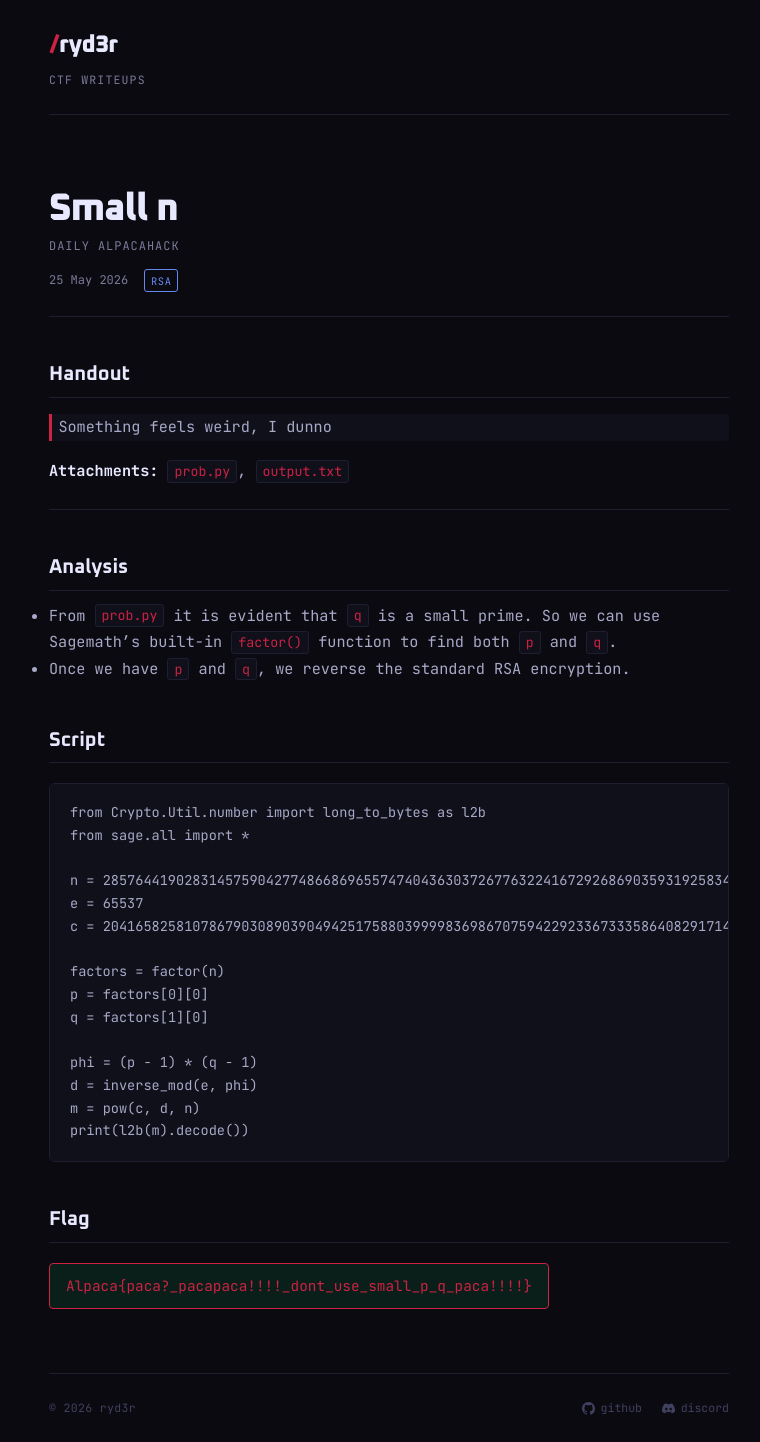
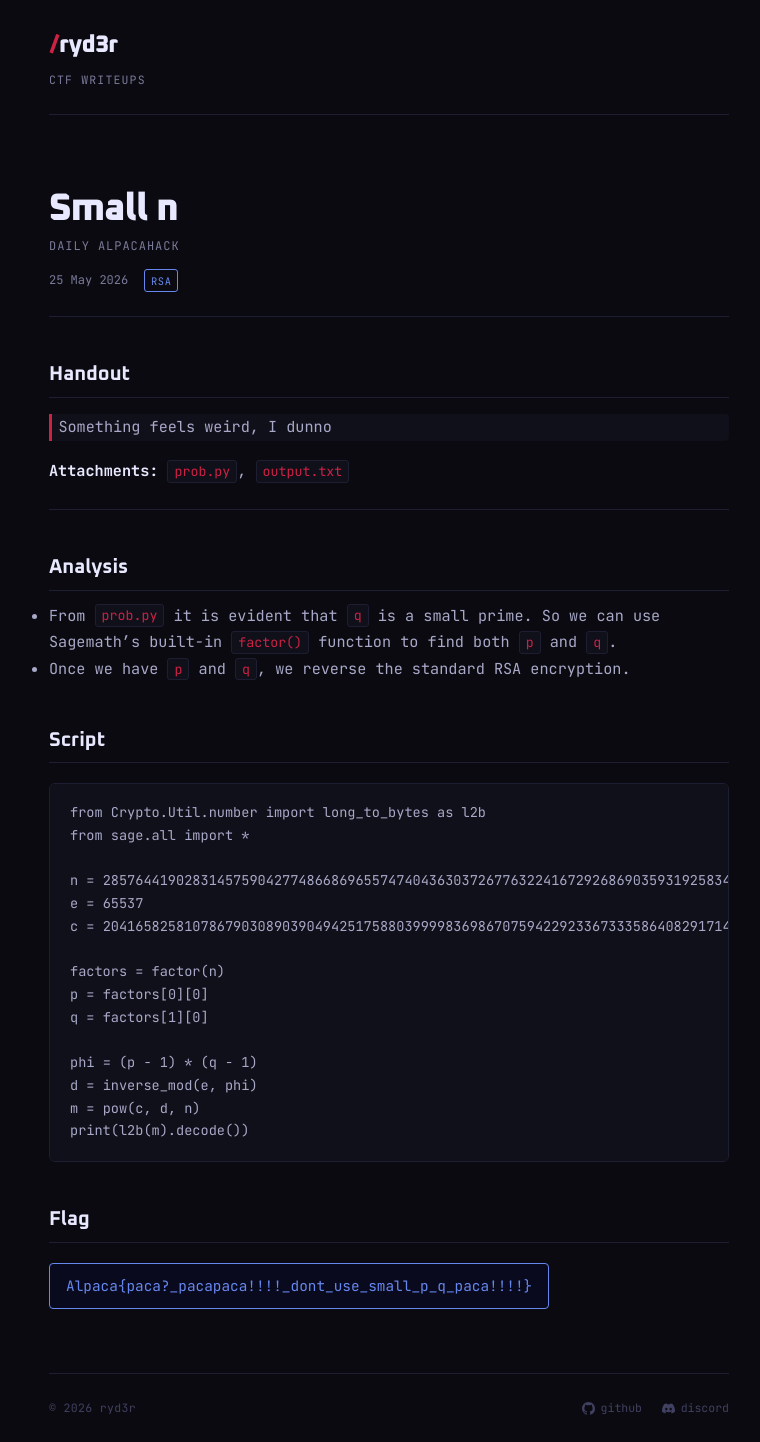
Before and after one commit to 1tsryd3r/1tsryd3r.github.io, a Jekyll site: the page built from _posts/2026-05-25-Small-n.md, in a window 1280 px wide. Shown: the whole page, without its empty margins (251-1011 px from the left). Built offline with Jekyll 4.4.1, drawn with Linux system fonts in a browser that asks for light colours.

Commit message:
fix: flag box color

```diff
--- a/assets/css/main.css
+++ b/assets/css/main.css
@@ -270,9 +270,9 @@ header {
     display: inline-block;
     font-family: var(--mono);
     font-size: 0.9rem;
-    background: #0a1f1a;
-    border: 1px solid var(--accent);
-    color: var(--accent);
+    background: #0a0a1f;
+    border: 1px solid var(--accent2);
+    color: var(--accent2);
     padding: 0.6rem 1rem;
     border-radius: 4px;
     margin-top: 0.5rem;
```
